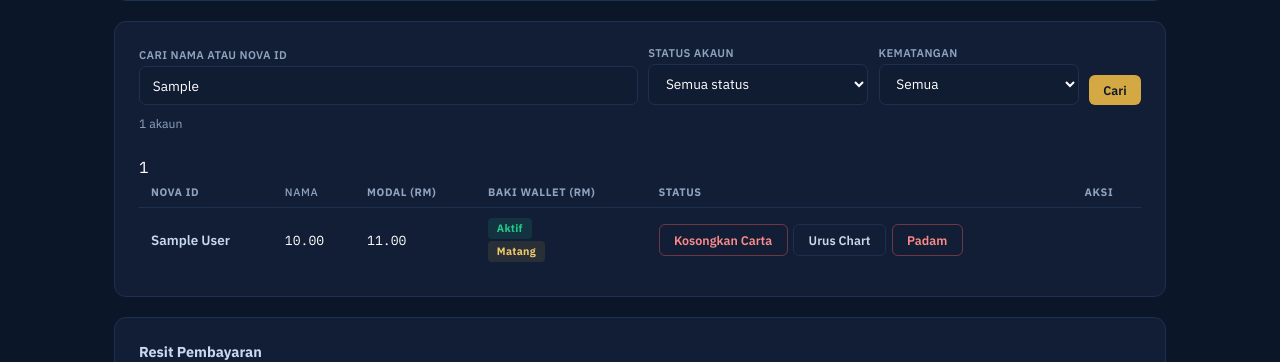
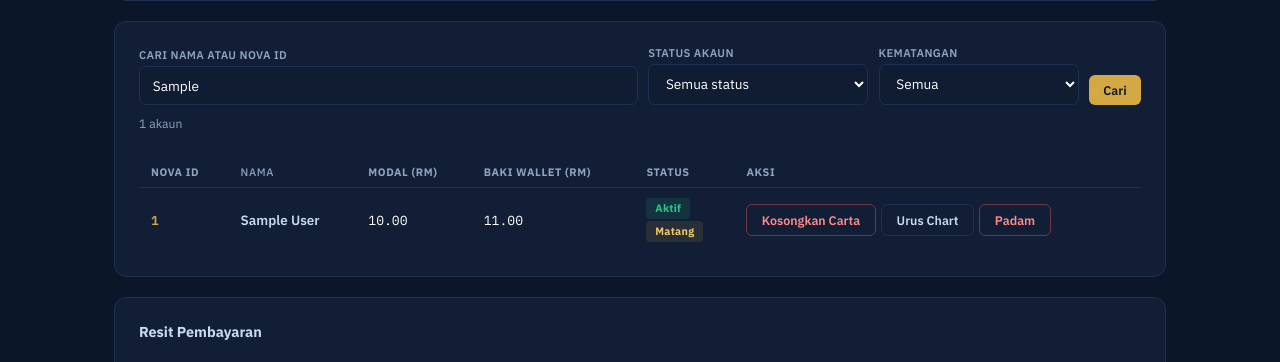
Before and after one commit to johnrambo1312/TradeNex-V2, a Flask app: template templates/admin_dashboard.html in a window 1280 px wide. Shown: the part 701-1063 px from the top of the page. Run offline with Flask 3, Linux system fonts and the light colour scheme; tables that the repository leaves empty hold one stand-in row (values such as "Sample post"); the template is opened without the code that fills it: values that come from a table or form of the project are taken from there, most other values are stand-ins (such as "Sample title", 1, 10 or a date in 2020); some libraries are stand-ins or nearby versions.

Commit message:
Fix missing NOVA ID cell in admin user table
Co-authored-by: Copilot <223556219+Copilot@users.noreply.github.com>

```diff
--- a/templates/admin_dashboard.html
+++ b/templates/admin_dashboard.html
@@ -541,7 +541,8 @@ tr:hover td{background:rgba(255,255,255,0.015)}
       </thead>
       <tbody>
         {% for u in users %}
-        <tr>{{ u.nova_id }}</td>
+        <tr>
+          <td class="col-id">{{ u.nova_id }}</td>
           <td class="col-nama"><button class="user-name-button" type="button" onclick="selectUser({{ u.id }})">{{ u.full_name }}</button></td>
           <td class="col-modal">{{ "%.2f"|format(u.balance) }}</td>
           <td class="col-modal">{{ "%.2f"|format(u.wallet_display_balance) }}{% if u.withdrawable_commission > 0 %} <span style="color:var(--green,#22c55e)">({{ "%.2f"|format(u.withdrawable_commission) }})</span>{% endif %}</td>
```
